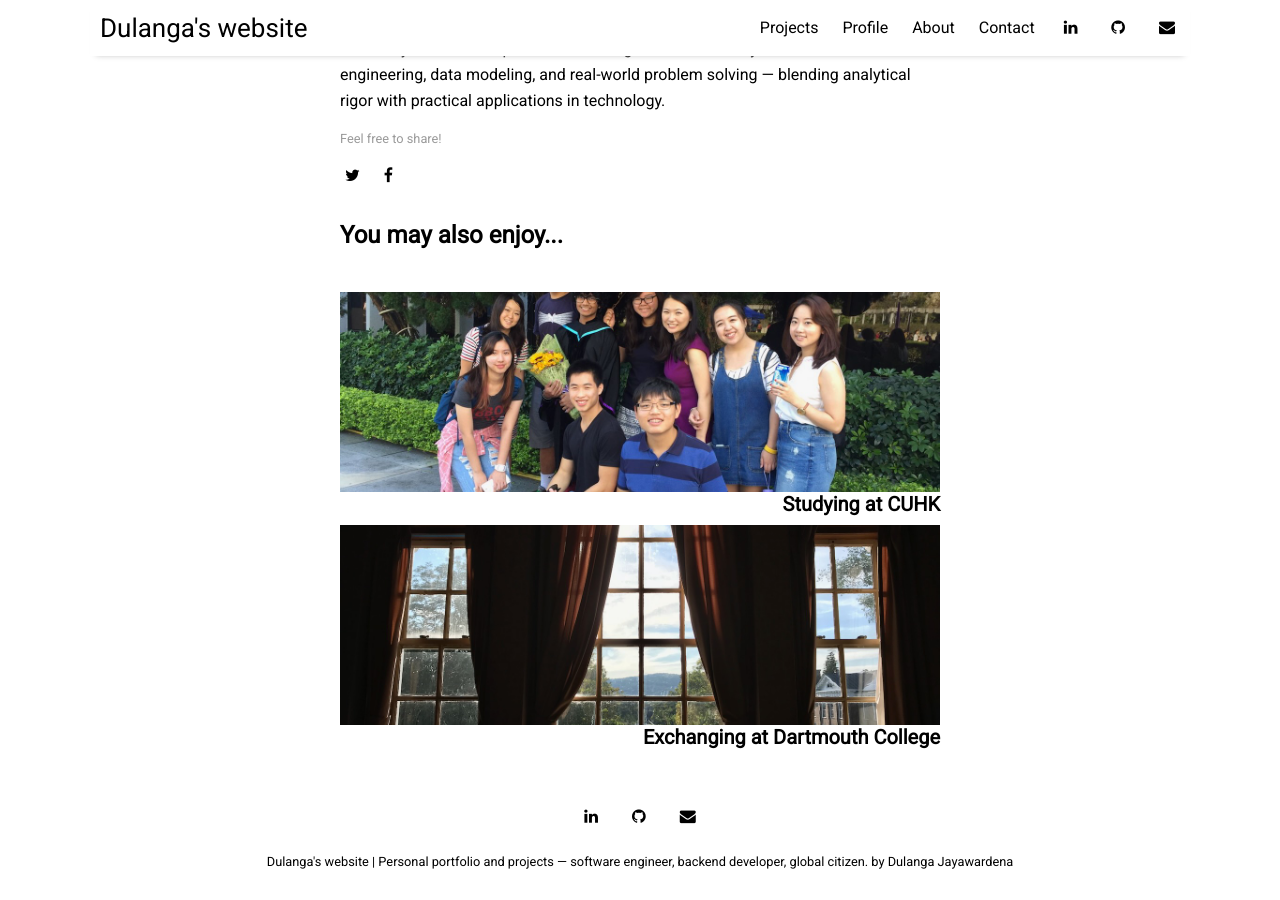
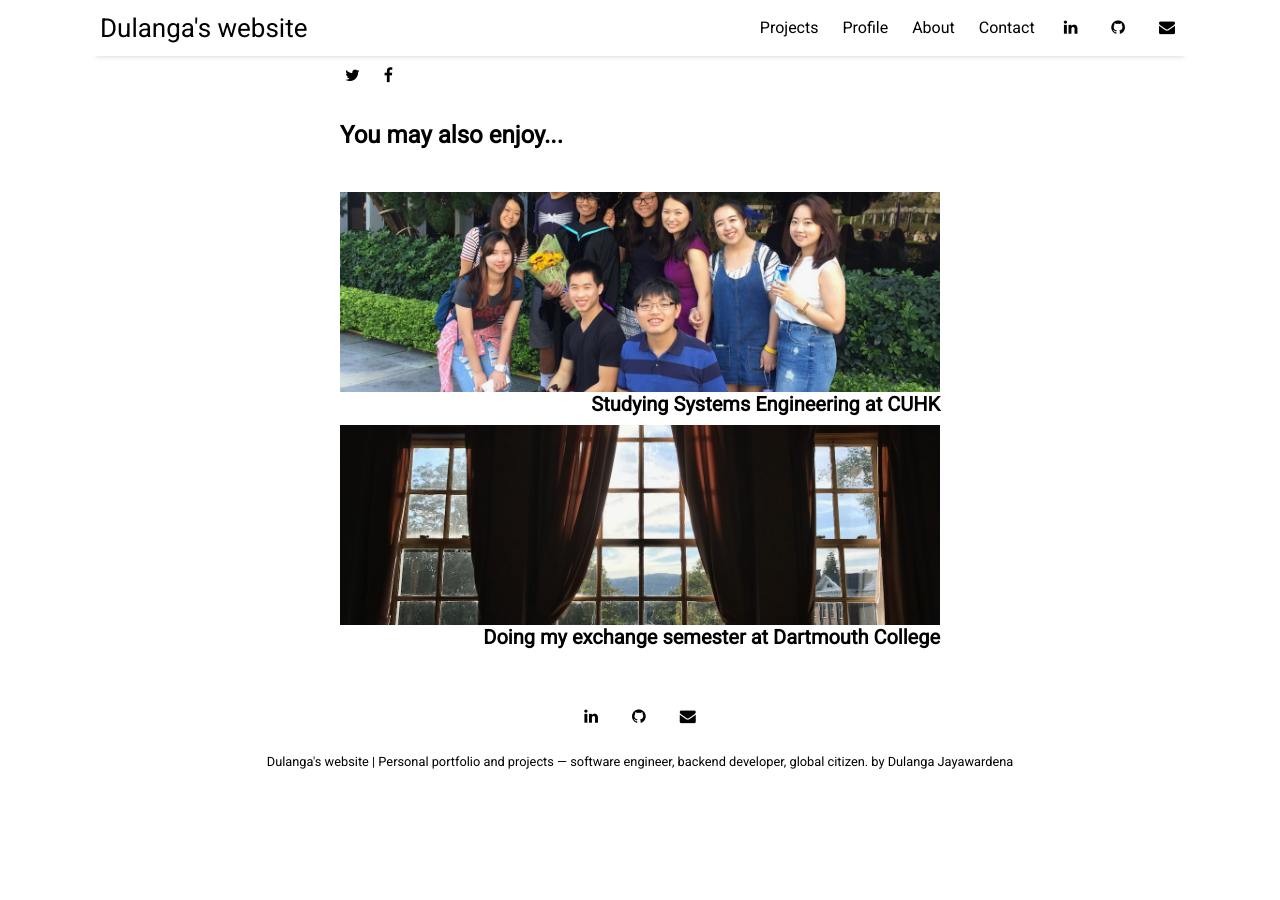
Before and after one commit to dulangaj/dulangaj.github.io, a Jekyll site: the page built from _posts/2015-07-31-elizabeth-moir.md, in a window 1280 px wide and 900 px high, scrolled down 2023 px. Built offline with Jekyll 4.4.1, drawn with Linux system fonts in a browser that asks for light colours; nearby versions of some CDN libraries; after the commit the page ends 2823 px from its top, so only the background shows below that; some of the changed text lies outside the part shown.

Commit message:
Formatting fixes

```diff
--- a/_posts/2018-12-01-dartmouth-engineering-exchange.md
+++ b/_posts/2018-12-01-dartmouth-engineering-exchange.md
@@ -1,13 +1,11 @@
 ---
 layout: post
-title: "Exchanging at Dartmouth College"
+title: "Doing my exchange semester at Dartmouth College"
 author: "Dulanga Jayawardena"
 categories: profile
 tags: [profile, school]
 image: 18.09_window.jpeg
 ---
-
-# Exchange Semester — Dartmouth College
 
 ## 📝 Overview
 
--- a/_posts/2020-06-30-cuhk-systems-engineering.md
+++ b/_posts/2020-06-30-cuhk-systems-engineering.md
@@ -1,12 +1,11 @@
 ---
 layout: post
-title: "Studying at CUHK"
+title: "Studying Systems Engineering at CUHK"
 author: "Dulanga Jayawardena"
 categories: profile
 tags: [profile, school]
 image: 16.11_graduation.jpeg
 ---
-# University Highlights — CUHK
 
 ## 🎓 Overview
 
```
Also changed, not shown: _posts/2015-07-31-elizabeth-moir.md (+1 -3 lines), _posts/2017-12-01-restaurant-recommender.md (+1 -3 lines), _posts/2018-12-01-wearable-safety-backpack.md (+1 -3 lines), _posts/2020-05-31-social-network-opinion-dynamics.md (+0 -2 lines), assets/img/leaves.jpeg.
